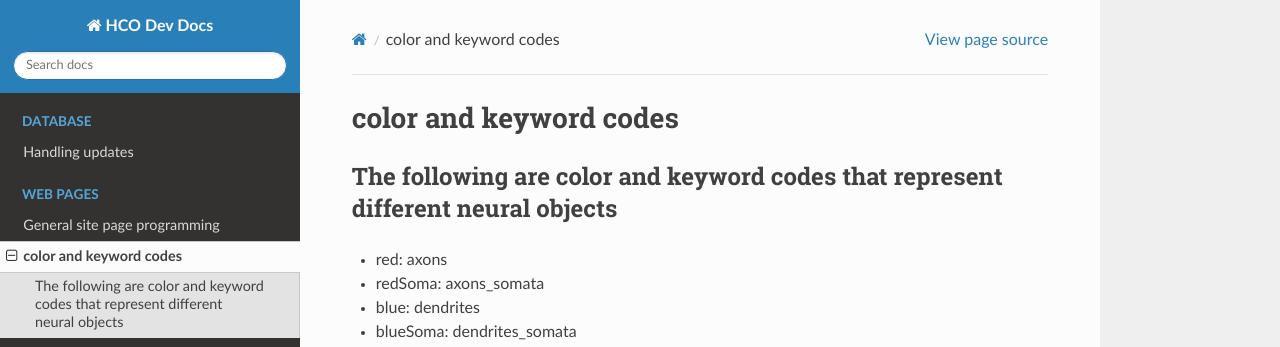
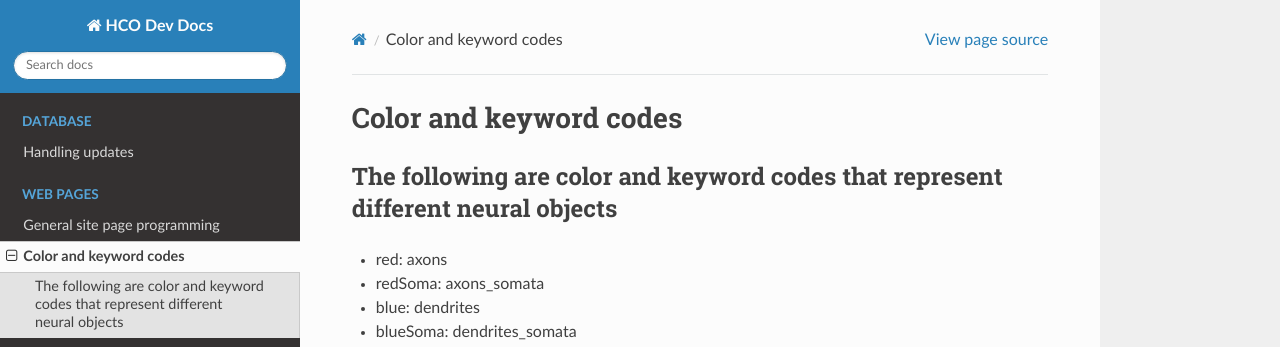
Before and after one commit to Hippocampome-Org/hco_dev_docs, a Sphinx documentation site: the page built from docs/web_pages/color_codes.md, in a window 1280 px wide. Shown: the top 347 px of the page. Built offline with Sphinx 7.4.7 and the Read the Docs theme 2.0.0, drawn with Linux system fonts in a browser that asks for light colours.

Commit message:
Update color_codes.md

```diff
--- a/docs/web_pages/color_codes.md
+++ b/docs/web_pages/color_codes.md
@@ -1,4 +1,4 @@
-color and keyword codes
+Color and keyword codes
 =======================
 
 ### The following are color and keyword codes that represent different neural objects
```
